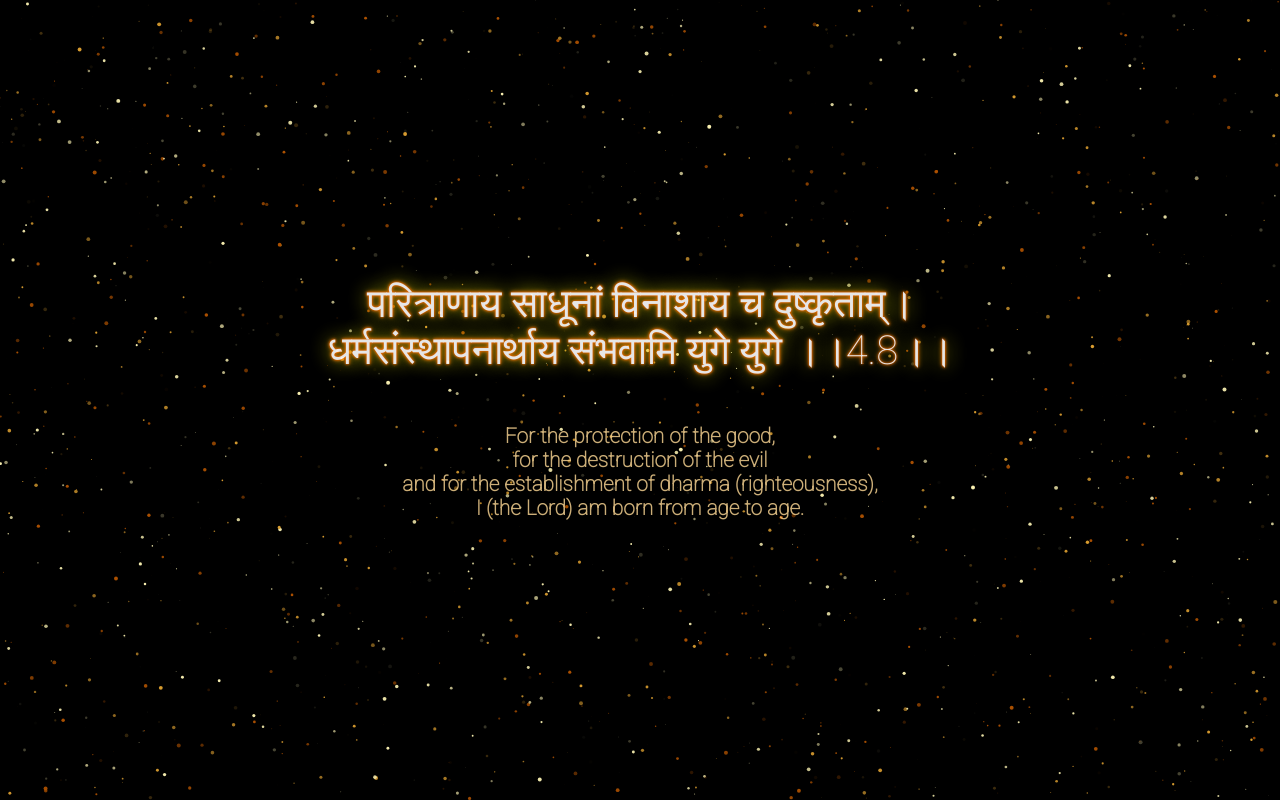
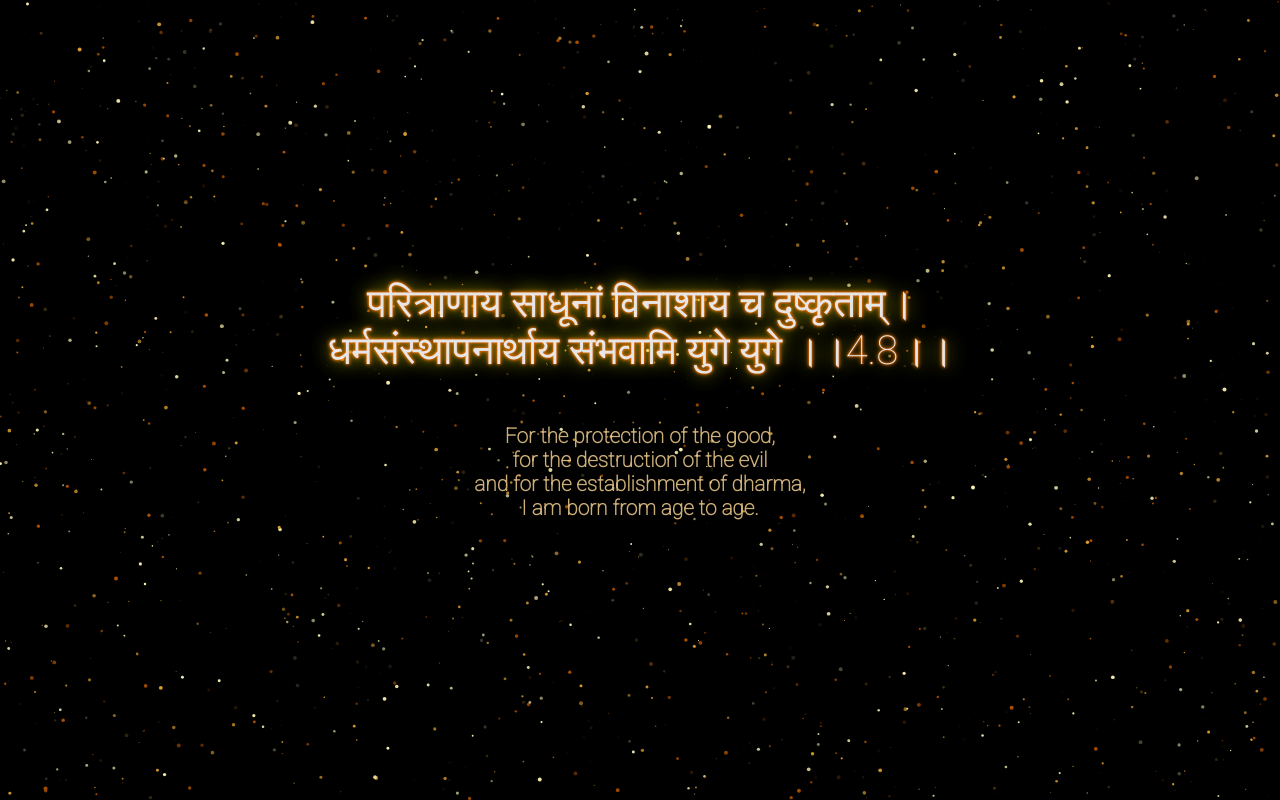
Before and after one commit to jai-mygithub/canvas_shloka, a plain HTML site: page index.html in a window 1280 px wide. Drawn offline with Linux system fonts and the light colour scheme.

Commit message:
updated meaning

```diff
--- a/index.html
+++ b/index.html
@@ -19,8 +19,8 @@
       </h1>
       <h3 id="shloka-meaning">
         For the protection of the good, <br />for the destruction of the evil
-        <br />and for the establishment of dharma (righteousness),<br />I (the
-        Lord) am born from age to age.
+        <br />and for the establishment of dharma,<br />I am born from age to
+        age.
       </h3>
     </div>
     <canvas id="canvas1"></canvas>
```
